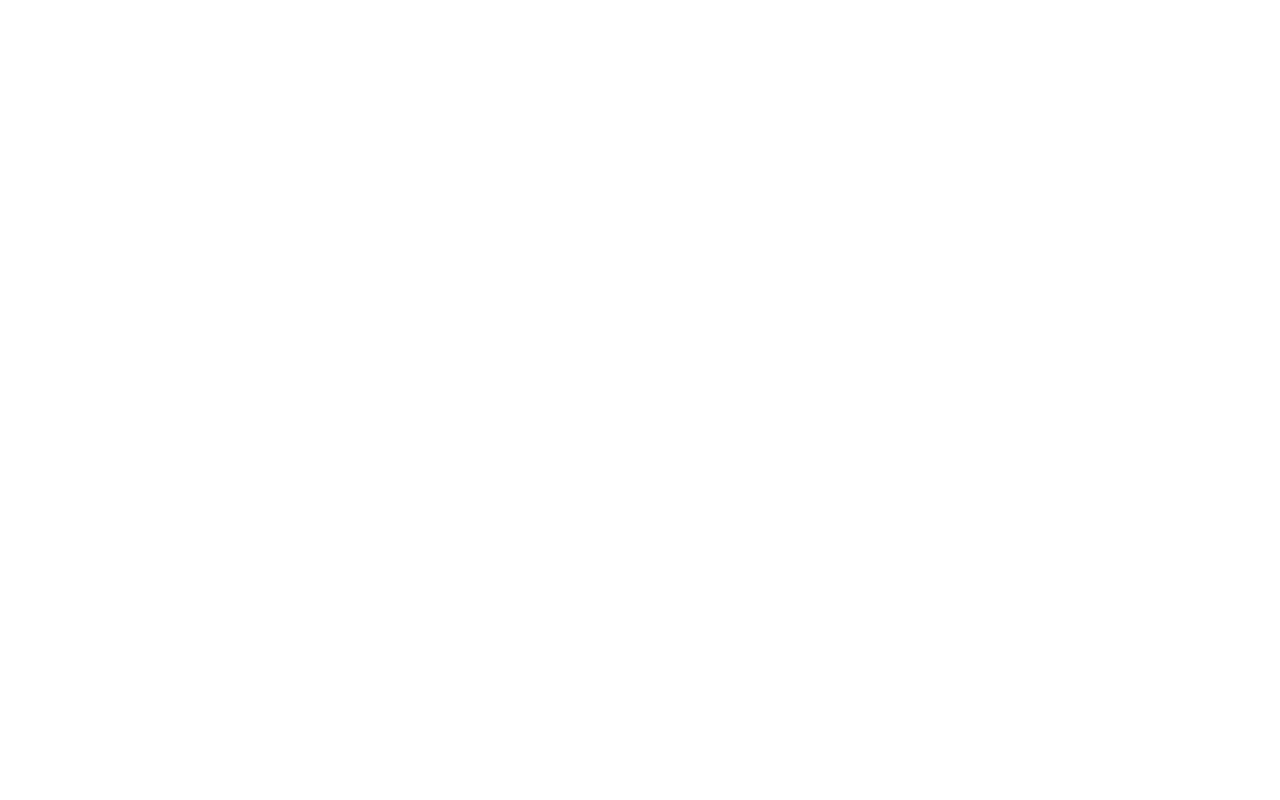
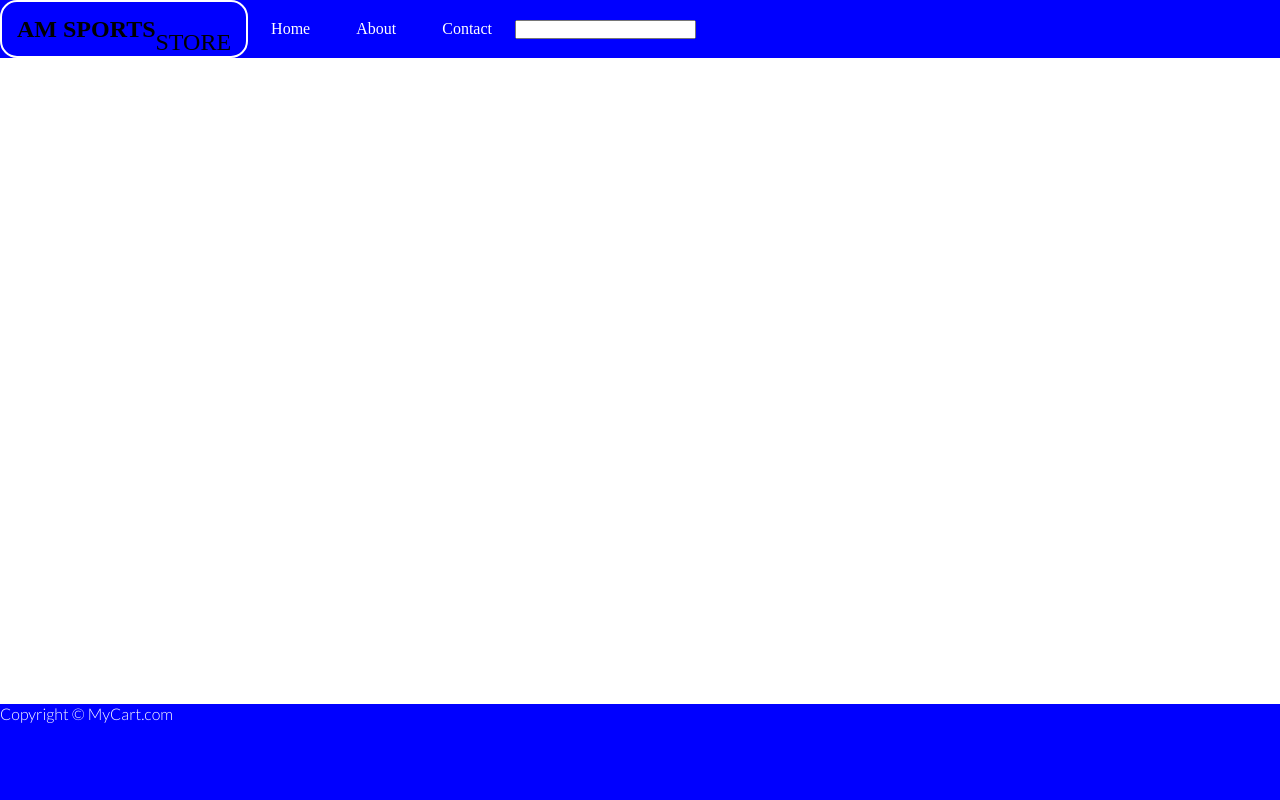
Before and after one commit to Malik784/AM-Sports-Store, a plain HTML site: page index.html in a window 1280 px wide. Drawn offline with Linux system fonts and the light colour scheme.

Commit message:
Add navbar, logo and footer section

```diff
--- a/assets/css/style.css
+++ b/assets/css/style.css
@@ -0,0 +1,63 @@
+@import url('https://fonts.googleapis.com/css2?family=Lato:wght@300&display=swap');
+
+
+*{
+    padding: 0;
+    margin: 0;
+
+}
+header{
+    height: 58px;
+    background:blue;
+
+}
+
+
+nav{
+    display: flex;
+
+}
+
+.logo{
+    display: flex;
+    align-items: center;
+    border: 2px solid white;
+    border-radius: 17px;
+    font-size: x-large;
+    padding: 0 15px;
+}
+
+
+
+nav ul{
+    height: 58px;
+    display: flex;
+    justify-content: flex-start;
+    align-items: center;
+}
+nav ul li{
+    list-style-type: none;
+    padding: 0 23px;
+
+}
+nav ul li a{
+    color: white;
+    text-decoration: none;
+}
+.search{
+    display: flex;
+    align-items: center;
+}
+
+.container{
+    min-height: calc(100vh - 58px - 12vh);
+}
+
+
+
+footer{
+    height: 12vh;
+    background-color:blue;
+    color: white;
+    font-family: 'Lato', sans-serif;
+}
--- a/index.html
+++ b/index.html
@@ -1,5 +1,6 @@
 <!DOCTYPE html>
 <html lang="en">
+
 <head>
     <meta charset="UTF-8">
     <meta http-equiv="X-UA-Compatible" content="IE=edge">
@@ -9,7 +10,43 @@
     <link rel="stylesheet" href="assets/css/style.css">
     <title>AM Sports Store</title>
 </head>
+
 <body>
 
+
+
+    <header>
+        <nav>
+            <div class="logo">
+                <strong>AM SPORTS</strong>
+                <br>
+                STORE
+
+            </div>
+            <ul>
+                <li><a href="index.html">Home</a></li>
+                <li><a href="index.html">About</a></li>
+                <li><a href="index.html">Contact</a></li>
+            </ul>
+            <div class="search">
+                <input type="text" name="">
+            </div>
+        </nav>
+
+
+
+    </header>
+    <main>
+        <div class="container">
+
+        </div>
+
+    </main>
+    <footer class="flex-all-center">
+        <p>Copyright &copy; MyCart.com</p>
+
+    </footer>
+
 </body>
+
 </html>
```
